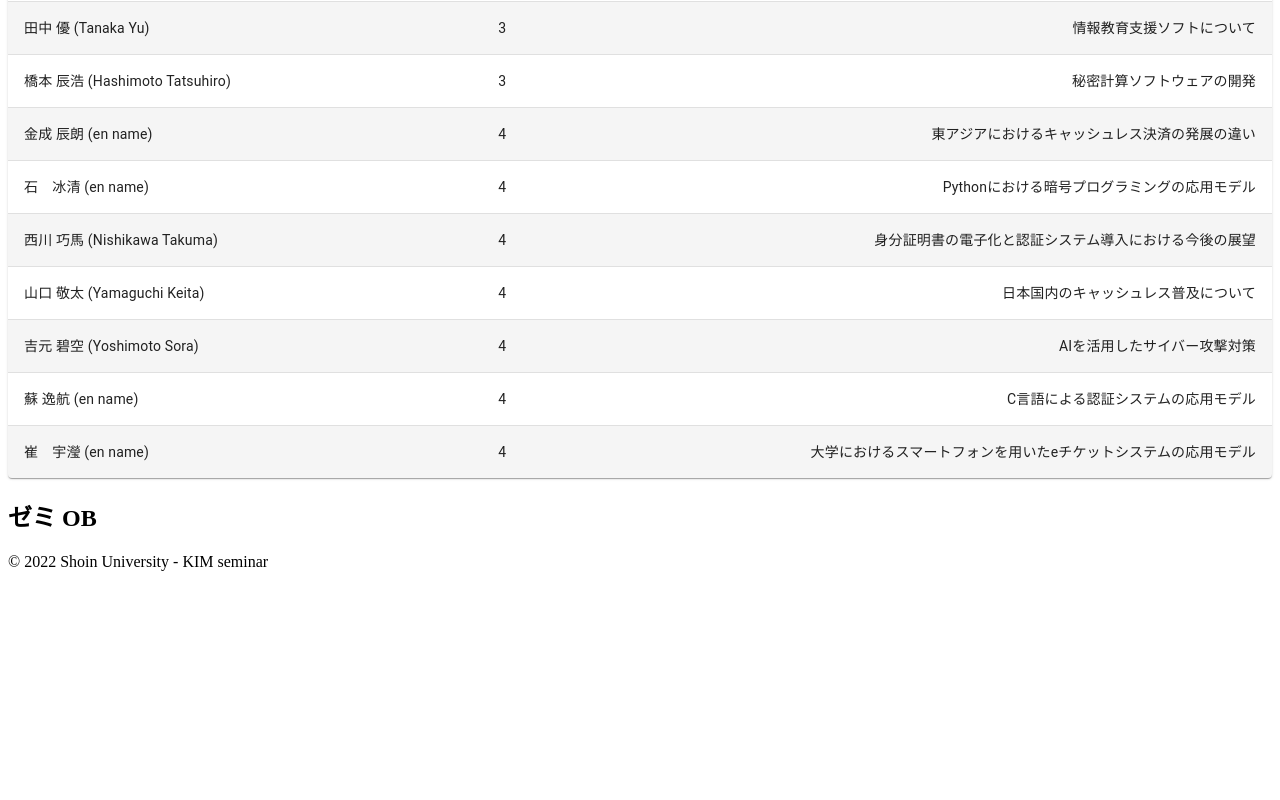
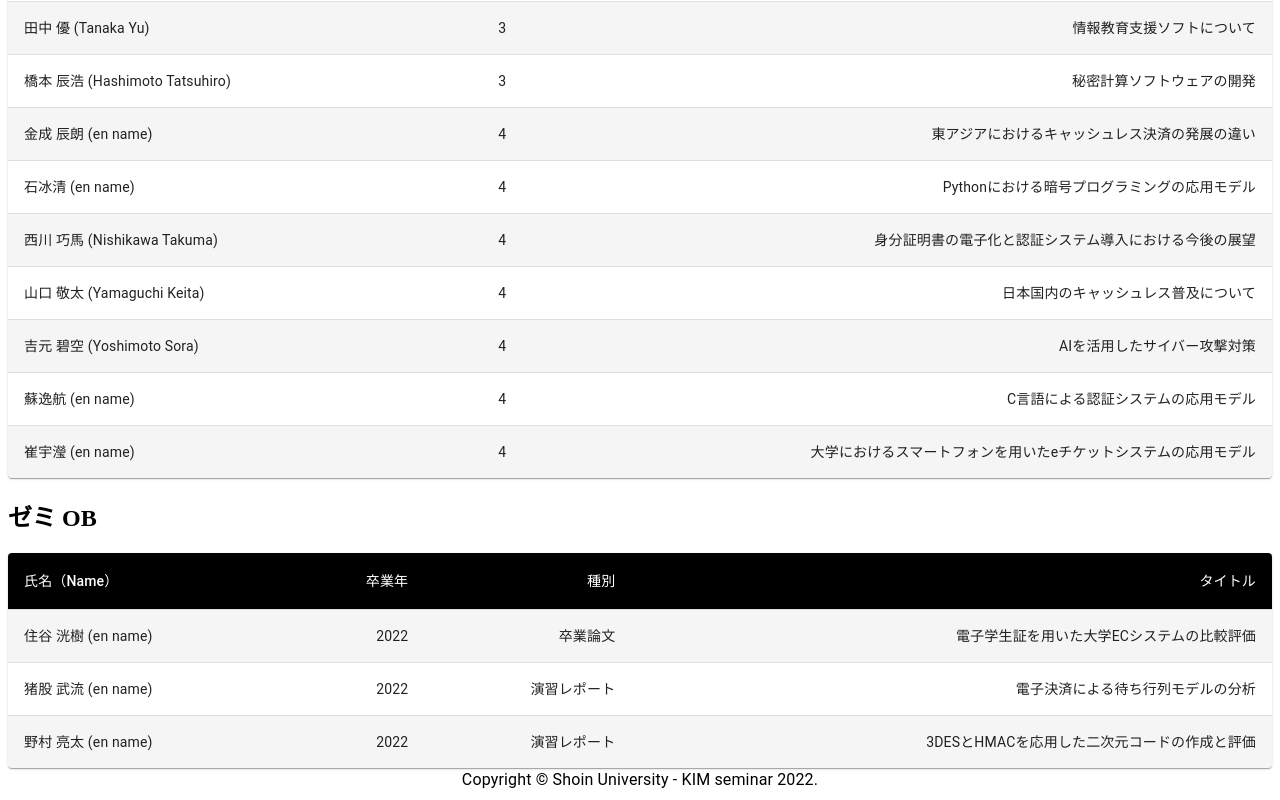
Before and after one commit to su-kseminarhp2022/hp2022, a React (Create React App) app: page /member in a window 1280 px wide. Shown: the part 384-1184 px from the top of the page. Before the commit the page ends 971 px from the top, so only its background shows below. Built offline with nearby package versions, Linux system fonts and the light colour scheme.

Commit message:
Update Project.

```diff
--- a/src/components/footer.js
+++ b/src/components/footer.js
@@ -1,10 +1,13 @@
 import React from 'react';
-
+import Box from '@mui/material/Box';
+import Typography from "@mui/material/Typography";
 
 export default function FooterBar() {
     return (
-        <div>
-            <p>&copy; 2022 Shoin University - KIM seminar</p>
-        </div>
+        <Box>
+            <Typography align="center">
+                Copyright &copy; Shoin University - KIM seminar 2022.
+            </Typography>
+        </Box>
     );
 }
--- a/src/components/header.js
+++ b/src/components/header.js
@@ -1,4 +1,5 @@
 import * as React from 'react';
+import { Link } from 'react-router-dom'
 import PropTypes from 'prop-types';
 import AppBar from '@mui/material/AppBar';
 import Box from '@mui/material/Box';
@@ -13,9 +14,18 @@ import MenuIcon from '@mui/icons-material/Menu';
 import Toolbar from '@mui/material/Toolbar';
 import Typography from '@mui/material/Typography';
 import Button from '@mui/material/Button';
+import { createTheme, ThemeProvider } from '@mui/material/styles';
 
 const drawerWidth = 240;
-const navItems = ['Home', 'About', 'Member'];
+const navItems = ['Home', 'About', 'Member', 'Tips'];
+
+const theme = createTheme({
+    palette: {
+        primary: {
+            main: '#40f5e9',
+        },
+    },
+});
 
 function HeaderBar(props) {
     const { window } = props;
@@ -46,9 +56,10 @@ function HeaderBar(props) {
     const container = window !== undefined ? () => window().document.body : undefined;
 
     return (
+        <ThemeProvider theme={theme}>
             <Box sx={{ display: 'flex' }}>
                 <AppBar component="nav">
-                <Toolbar>
+                    <Toolbar color="primary">
                         <IconButton
                             color="inherit"
                             aria-label="open drawer"
@@ -67,7 +78,7 @@ function HeaderBar(props) {
                         </Typography>
                         <Box sx={{ display: { xs: 'none', sm: 'block' } }}>
                             {navItems.map((item) => (
-                            <Button key={item} sx={{ color: '#fff' }}>
+                                <Button key={item} sx={{ color: '#000' }} component={Link} to={(item === "Home" ? '/' : '/' + item.toLowerCase())}>
                                     {item}
                                 </Button>
                             ))}
@@ -92,6 +103,7 @@ function HeaderBar(props) {
                     </Drawer>
                 </Box>
             </Box>
+        </ThemeProvider>
     );
 }
 
--- a/src/pages/Member.js
+++ b/src/pages/Member.js
@@ -28,24 +28,34 @@ const StyledTableRow = styled(TableRow)(({ theme }) => ({
     },
 }));
 
-function createData(name_ja, name_en, grade, theme) {
+function createMemberData(name_ja, name_en, grade, theme) {
     return { name_ja, name_en, grade, theme };
 }
 
+function createOBData(name_ja, name_en, grad_year, type, title) {
+    return { name_ja, name_en, grad_year, type, title };
+}
+
 const rows = [
-    createData("浅野 裕介", "Asano Yusuke", "3", "画像処理について"),
-    createData("上園 紬真", "Uezono Yuma", "3", "電子投票について"),
-    createData("何睿", "en name", "3", "二次元コードについて"),
-    createData("郭政揚","en name" , "3", "認証について"),
-    createData("田中 優", "Tanaka Yu", "3", "情報教育支援ソフトについて"),
-    createData("橋本 辰浩", "Hashimoto Tatsuhiro", "3", "秘密計算ソフトウェアの開発"),
-    createData("金成 辰朗","en name", "4", "東アジアにおけるキャッシュレス決済の発展の違い"),
-    createData("石　冰清", "en name", "4", "Pythonにおける暗号プログラミングの応用モデル"),
-    createData("西川 巧馬", "Nishikawa Takuma", "4", "身分証明書の電子化と認証システム導入における今後の展望"),
-    createData("山口 敬太", "Yamaguchi Keita", "4", "日本国内のキャッシュレス普及について"),
-    createData("吉元 碧空", "Yoshimoto Sora", "4", "AIを活用したサイバー攻撃対策"),
-    createData("蘇 逸航", "en name", "4", "C言語による認証システムの応用モデル"),
-    createData("崔　宇瀅", "en name", "4", "大学におけるスマートフォンを用いたeチケットシステムの応用モデル")
+    createMemberData("浅野 裕介", "Asano Yusuke", 3, "画像処理について"),
+    createMemberData("上園 紬真", "Uezono Yuma", 3, "電子投票について"),
+    createMemberData("何睿", "en name", 3, "二次元コードについて"),
+    createMemberData("郭政揚","en name" , 3, "認証について"),
+    createMemberData("田中 優", "Tanaka Yu", 3, "情報教育支援ソフトについて"),
+    createMemberData("橋本 辰浩", "Hashimoto Tatsuhiro", 3, "秘密計算ソフトウェアの開発"),
+    createMemberData("金成 辰朗","en name", 4, "東アジアにおけるキャッシュレス決済の発展の違い"),
+    createMemberData("石冰清", "en name", 4, "Pythonにおける暗号プログラミングの応用モデル"),
+    createMemberData("西川 巧馬", "Nishikawa Takuma", 4, "身分証明書の電子化と認証システム導入における今後の展望"),
+    createMemberData("山口 敬太", "Yamaguchi Keita", 4, "日本国内のキャッシュレス普及について"),
+    createMemberData("吉元 碧空", "Yoshimoto Sora", 4, "AIを活用したサイバー攻撃対策"),
+    createMemberData("蘇逸航", "en name", 4, "C言語による認証システムの応用モデル"),
+    createMemberData("崔宇瀅", "en name", 4, "大学におけるスマートフォンを用いたeチケットシステムの応用モデル")
+];
+
+const rows_ob = [
+    createOBData("住谷 洸樹","en name", 2022, "卒業論文", "電子学生証を用いた大学ECシステムの比較評価"),
+    createOBData("猪股 武流", "en name", 2022, "演習レポート", "電子決済による待ち行列モデルの分析"),
+    createOBData("野村 亮太", "en name", 2022, "演習レポート", "3DESとHMACを応用した二次元コードの作成と評価")
 ];
 
 export default function Member() {
@@ -78,6 +88,30 @@ export default function Member() {
 
             <h2>ゼミ OB</h2>
 
+            <TableContainer component={Paper}>
+                <Table sx={{ minWidth: 700 }} aria-label="customized table">
+                    <TableHead>
+                        <TableRow>
+                            <StyledTableCell>氏名（Name）</StyledTableCell>
+                            <StyledTableCell align="right">卒業年</StyledTableCell>
+                            <StyledTableCell align="right">種別</StyledTableCell>
+                            <StyledTableCell align="right">タイトル</StyledTableCell>
+                        </TableRow>
+                    </TableHead>
+                    <TableBody>
+                        {rows_ob.map((row) => (
+                            <StyledTableRow key={row.name_ja}>
+                                <StyledTableCell component="th" scope="row">
+                                    {row.name_ja} ({row.name_en})
+                                </StyledTableCell>
+                                <StyledTableCell align="right">{row.grad_year}</StyledTableCell>
+                                <StyledTableCell align="right">{row.type}</StyledTableCell>
+                                <StyledTableCell align="right">{row.title}</StyledTableCell>
+                            </StyledTableRow>
+                        ))}
+                    </TableBody>
+                </Table>
+            </TableContainer>
         </div>
     );
 }
```
Also changed, not shown: 2 other files (tests, documents, lock files or other folders). Lines whose indentation alone changed are shown as unchanged.
